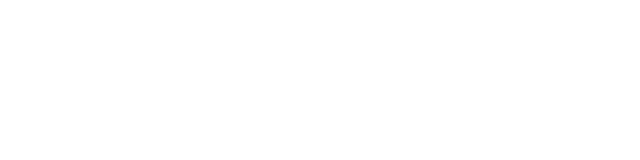
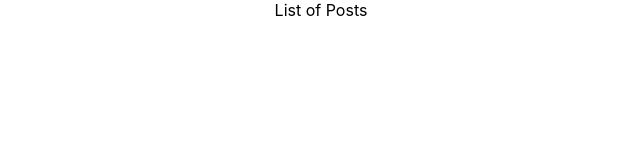
Before and after one commit to nilankh/React-http, a React (Create React App) app: page / in a window 1280 px wide. Shown: the top 160 px of the page, without its empty margins (319-959 px from the left). Built offline with nearby package versions, Linux system fonts and the light colour scheme.

Commit message:
learning about react http continue

```diff
--- a/src/App.js
+++ b/src/App.js
@@ -1,11 +1,12 @@
 import React from 'react';
 import logo from './logo.svg';
 import './App.css';
+import PostList from './components/PostList';
 
 function App() {
   return (
     <div className="App">
-
+      <PostList />
     </div>
   );
 }
--- a/src/components/PostList.js
+++ b/src/components/PostList.js
@@ -4,7 +4,7 @@
     render() {
         return (
             <div>
-
+                List of Posts
             </div>
         )
     }
```
